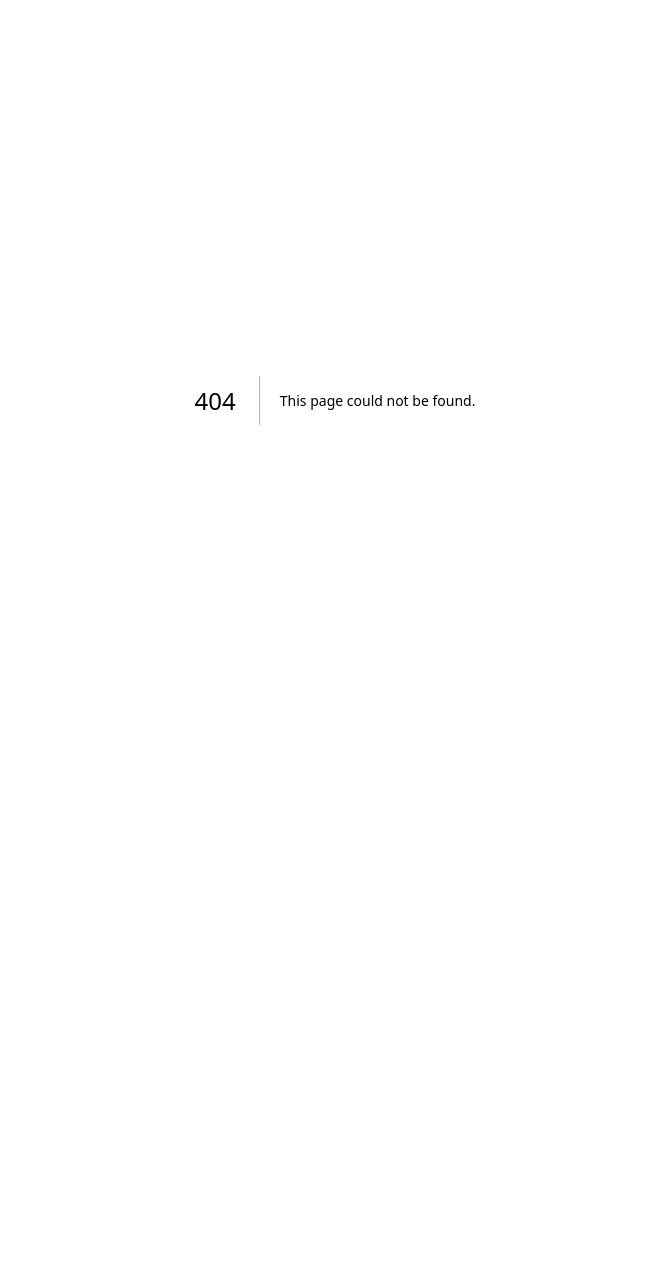
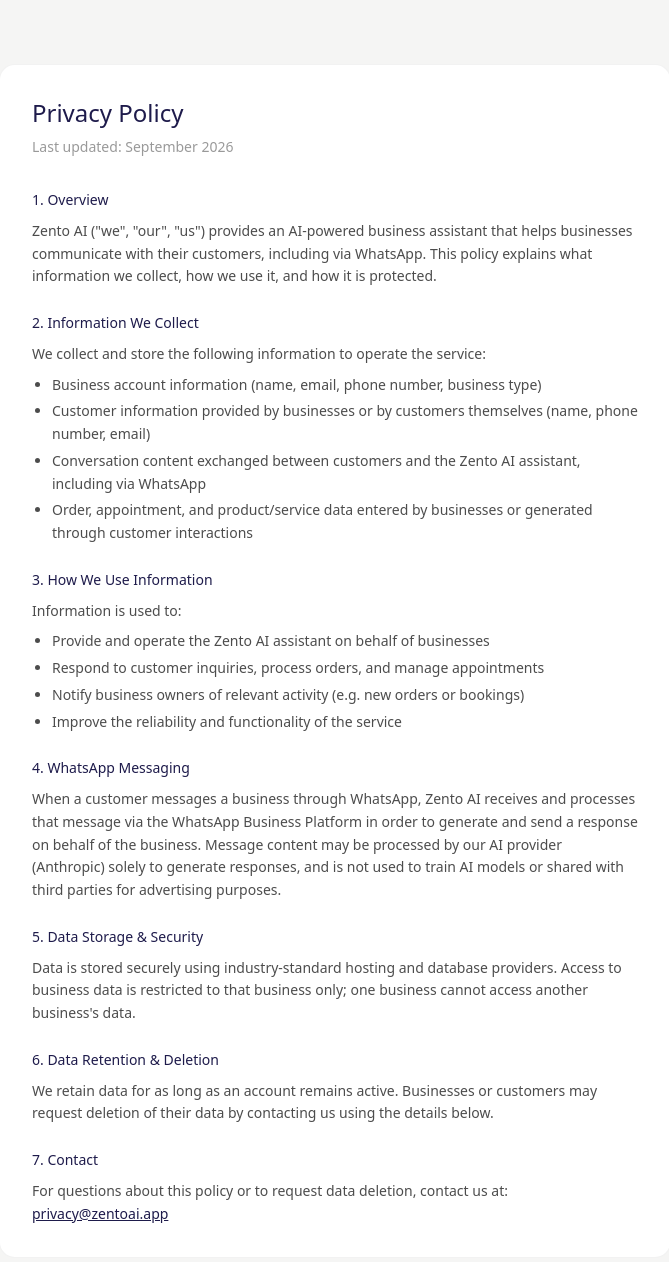
Before and after one commit to Nanayaw786/zento-ai, a Next.js app in the folder frontend/: page /privacy in a window 1280 px wide. Before the commit this address had no page. Shown: the top 1262 px of the page, without its empty margins (305-974 px from the left). Before the commit the page ends 800 px from the top, so only its background shows below. Built offline with nearby package versions, Linux system fonts and the light colour scheme.

Commit message:
Add privacy policy page

```diff
--- /dev/null
+++ b/frontend/src/app/privacy/page.tsx
@@ -0,0 +1,82 @@
+export default function PrivacyPolicyPage() {
+  return (
+    <main className="min-h-screen bg-zento-surface px-6 py-16">
+      <div className="max-w-2xl mx-auto bg-white rounded-2xl border border-black/5 p-8">
+        <h1 className="text-2xl font-medium text-zento-navy mb-2">Privacy Policy</h1>
+        <p className="text-black/40 text-sm mb-8">Last updated: September 2026</p>
+
+        <div className="space-y-6 text-sm text-black/70 leading-relaxed">
+          <section>
+            <h2 className="text-zento-navy font-medium mb-2">1. Overview</h2>
+            <p>
+              Zento AI (&quot;we&quot;, &quot;our&quot;, &quot;us&quot;) provides an AI-powered
+              business assistant that helps businesses communicate with their customers,
+              including via WhatsApp. This policy explains what information we collect,
+              how we use it, and how it is protected.
+            </p>
+          </section>
+
+          <section>
+            <h2 className="text-zento-navy font-medium mb-2">2. Information We Collect</h2>
+            <p>We collect and store the following information to operate the service:</p>
+            <ul className="list-disc pl-5 mt-2 space-y-1">
+              <li>Business account information (name, email, phone number, business type)</li>
+              <li>Customer information provided by businesses or by customers themselves (name, phone number, email)</li>
+              <li>Conversation content exchanged between customers and the Zento AI assistant, including via WhatsApp</li>
+              <li>Order, appointment, and product/service data entered by businesses or generated through customer interactions</li>
+            </ul>
+          </section>
+
+          <section>
+            <h2 className="text-zento-navy font-medium mb-2">3. How We Use Information</h2>
+            <p>Information is used to:</p>
+            <ul className="list-disc pl-5 mt-2 space-y-1">
+              <li>Provide and operate the Zento AI assistant on behalf of businesses</li>
+              <li>Respond to customer inquiries, process orders, and manage appointments</li>
+              <li>Notify business owners of relevant activity (e.g. new orders or bookings)</li>
+              <li>Improve the reliability and functionality of the service</li>
+            </ul>
+          </section>
+
+          <section>
+            <h2 className="text-zento-navy font-medium mb-2">4. WhatsApp Messaging</h2>
+            <p>
+              When a customer messages a business through WhatsApp, Zento AI receives and
+              processes that message via the WhatsApp Business Platform in order to generate
+              and send a response on behalf of the business. Message content may be processed
+              by our AI provider (Anthropic) solely to generate responses, and is not used to
+              train AI models or shared with third parties for advertising purposes.
+            </p>
+          </section>
+
+          <section>
+            <h2 className="text-zento-navy font-medium mb-2">5. Data Storage &amp; Security</h2>
+            <p>
+              Data is stored securely using industry-standard hosting and database providers.
+              Access to business data is restricted to that business only; one business cannot
+              access another business&apos;s data.
+            </p>
+          </section>
+
+          <section>
+            <h2 className="text-zento-navy font-medium mb-2">6. Data Retention &amp; Deletion</h2>
+            <p>
+              We retain data for as long as an account remains active. Businesses or customers
+              may request deletion of their data by contacting us using the details below.
+            </p>
+          </section>
+
+          <section>
+            <h2 className="text-zento-navy font-medium mb-2">7. Contact</h2>
+            <p>
+              For questions about this policy or to request data deletion, contact us at:{" "}
+              <a href="mailto:privacy@zentoai.app" className="text-zento-navy underline">
+                privacy@zentoai.app
+              </a>
+            </p>
+          </section>
+        </div>
+      </div>
+    </main>
+  );
+}
```
